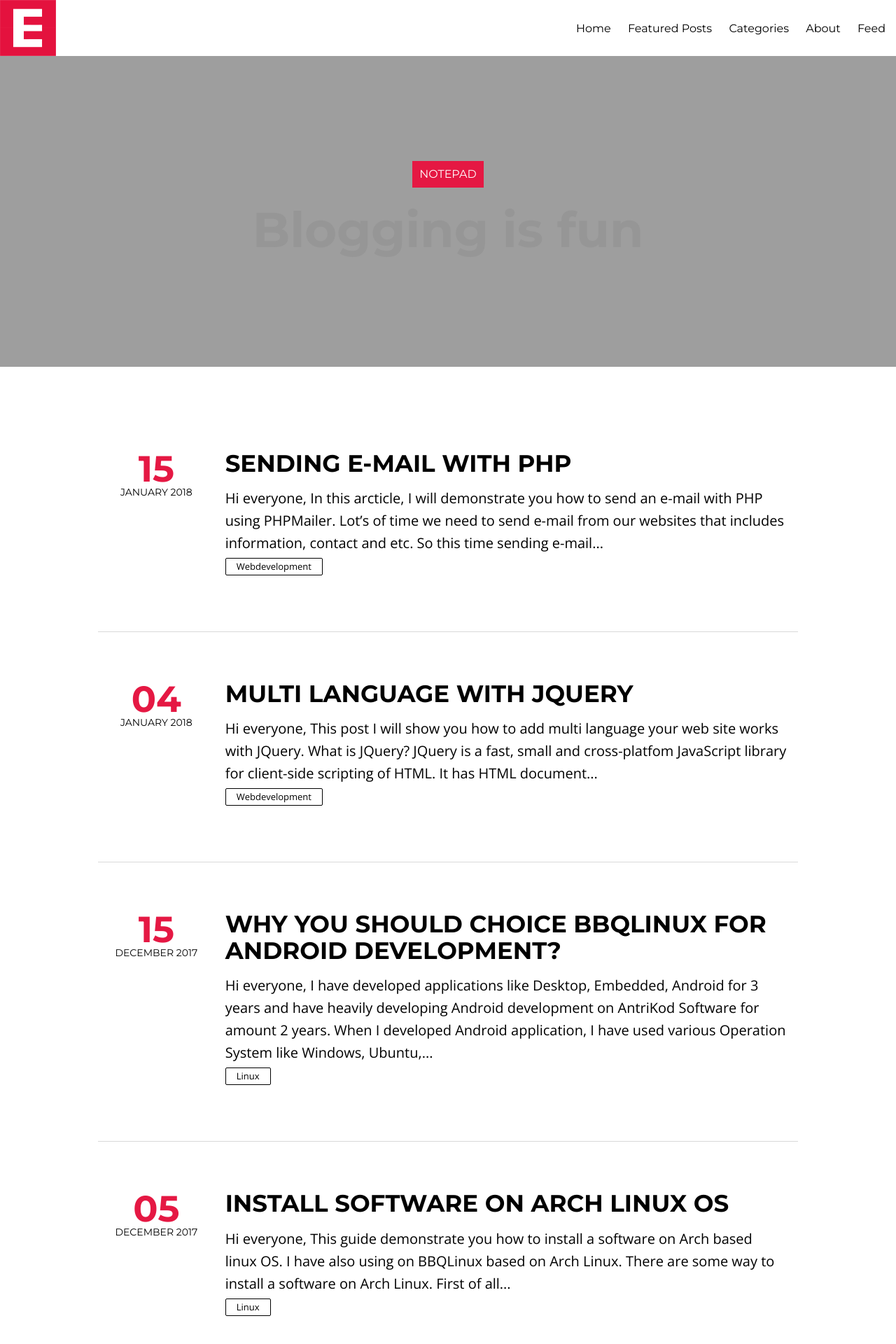
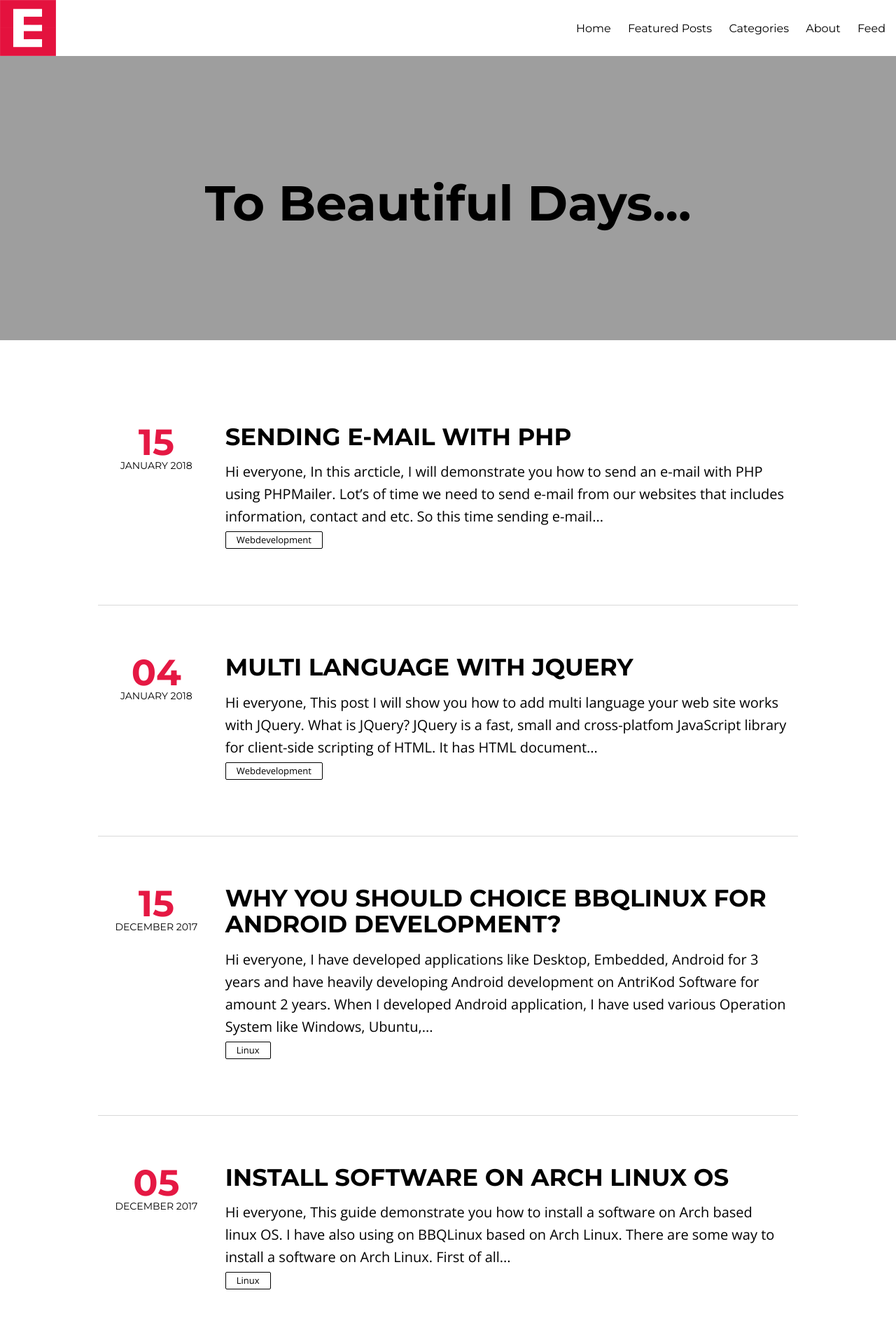
Before and after one commit to coderkan/coderkan.github.io, a Jekyll site: the page built from index.html, in a window 1280 px wide. Shown: the top 1920 px of the page at 70% size. Built offline with Jekyll 4.4.1, drawn with Linux system fonts in a browser that asks for light colours; nearby versions of some CDN libraries; the list of posts is cut into pages by our own code.

Commit message:
updated config.yml

```diff
--- a/_config.yml
+++ b/_config.yml
@@ -1,5 +1,5 @@
 title:            Notepad
-description:      "Blogging is fun"
+description:      "To Beautiful Days..."
 logo:             logo.png
 disqus_shortname: coderkan-github-io-1
 share:            true
@@ -20,7 +20,7 @@ owner:
   avatar:         erkanguzeler.jpg
   email:          erkanguzeler@gmail.com
   # Use the coder's toolbox at http://coderstoolbox.net/string/#!encoding=xml&action=encode&charset=us_ascii to encode your description into XML string
-  description:    To Beatiful Days
+  description:    To Beautiful Days...
   # Social networking links used in footer. Update and remove as you like.
   twitter:        ekoerk
   #facebook:       hmfaysal
--- a/_layouts/home.html
+++ b/_layouts/home.html
@@ -47,11 +47,14 @@ Description: Awesome dude, awesome life
     <div class="notepad-site-head-content" >
         <div class="notepad-site-head-bg"></div>
         <h1 class="notepad-blog-title">
+        <!--
             <span class="notepad-site-head-title-bg">
                 {{ site.title }}
             </span>
+        -->
         </h1>
         <h2 class="notepad-blog-description">{{ site.description }}</h2>
+
     </div>
 </header>
 
--- a/assets/css/style.css
+++ b/assets/css/style.css
@@ -188,7 +188,7 @@ main, .notepad-share-icons, .notepad-disqus {
     font-weight: 700;
     line-height: 1.3;
     text-transform: none;
-    color: #969696;
+    color: black;
   }
   @media only screen and (min-width: 40.063em) {
     .notepad-site-head .notepad-site-head-content h1 {
```
Also changed, not shown: 1 other file.
